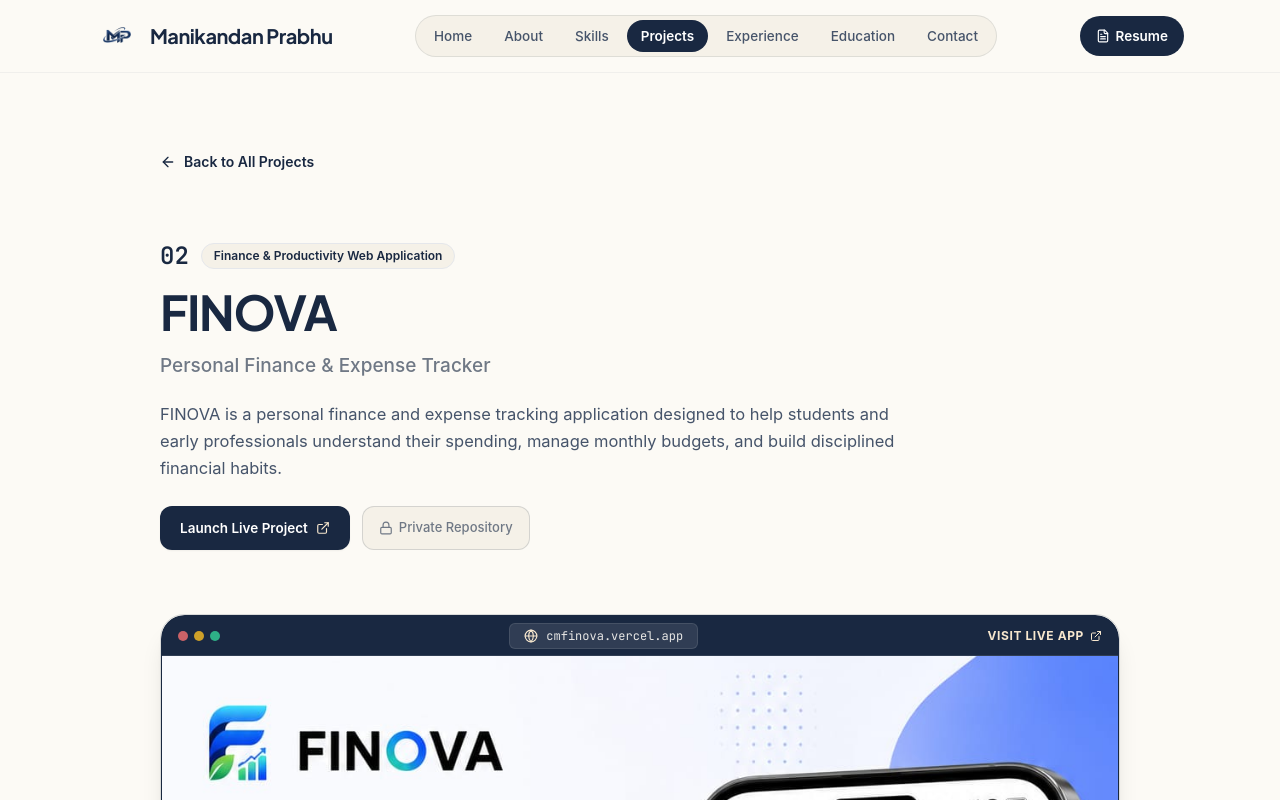
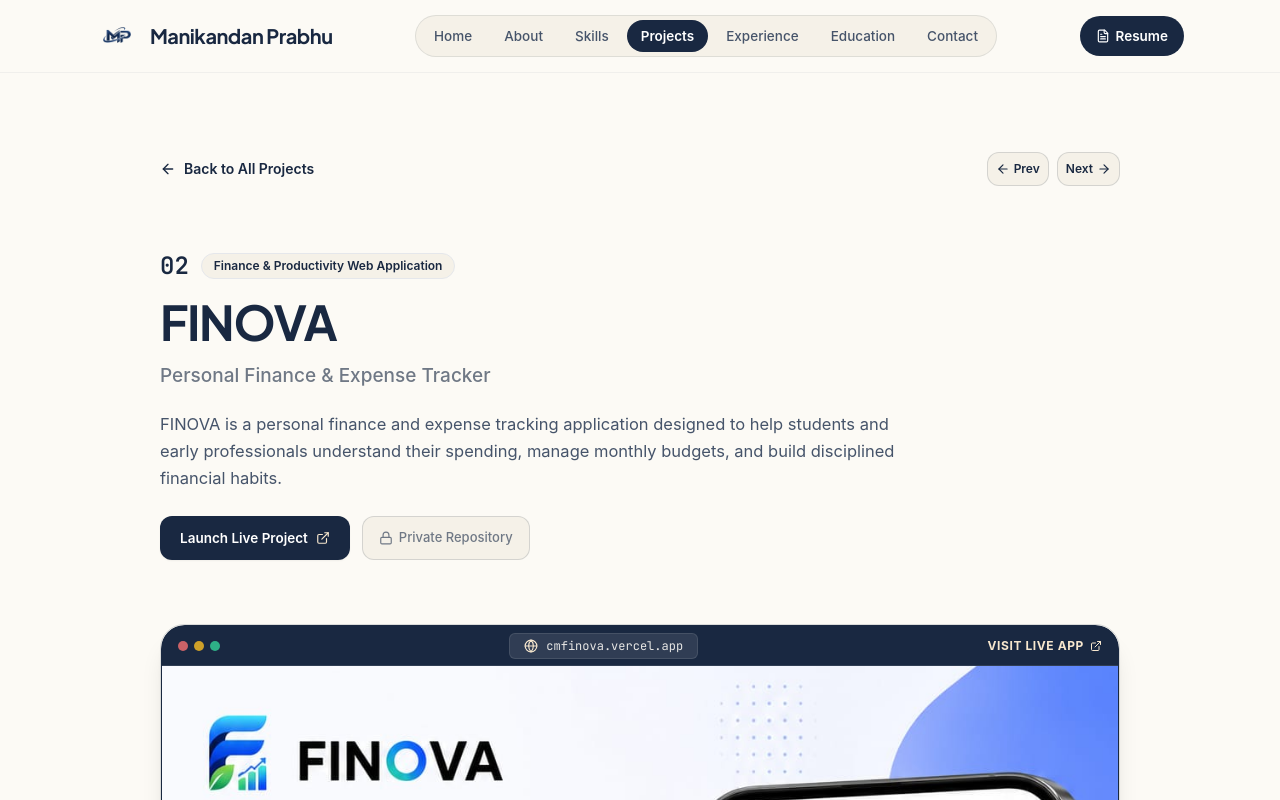
Before and after one commit to cmmanikandan/portfolio, a React (Vite) app: page /projects/finova in a window 1280 px wide. Shown: the top 800 px of the page. Built offline with nearby package versions, Linux system fonts and the light colour scheme.

Commit message:
feat: add Previous and Next case study navigation cards with project titles and animated icons

```diff
--- a/src/pages/ProjectDetailPage.tsx
+++ b/src/pages/ProjectDetailPage.tsx
@@ -14,6 +14,11 @@
   }
 
   const project = featuredProjects[projectIndex];
+
+  // Previous and Next project navigation
+  const prevProjectIndex = (projectIndex - 1 + featuredProjects.length) % featuredProjects.length;
+  const prevProject = featuredProjects[prevProjectIndex];
+
   const nextProjectIndex = (projectIndex + 1) % featuredProjects.length;
   const nextProject = featuredProjects[nextProjectIndex];
 
@@ -21,7 +26,7 @@
     <div className="py-10 sm:py-16 md:py-20 max-w-5xl mx-auto px-4 sm:px-6 lg:px-8 space-y-12 sm:space-y-16">
 
       {/* Top Breadcrumb / Back Link */}
-      <div>
+      <div className="flex items-center justify-between">
         <Link
           to="/projects"
           className="inline-flex items-center gap-2 text-xs sm:text-[14px] font-semibold text-[#192841] hover:text-[#233758] transition-colors link-hover group"
@@ -29,6 +34,26 @@
           <ArrowLeft className="w-4 h-4 transition-transform duration-200 group-hover:-translate-x-1" />
           <span>Back to All Projects</span>
         </Link>
+
+        {/* Quick Prev / Next header arrows */}
+        <div className="flex items-center gap-2">
+          <Link
+            to={`/projects/${prevProject.id}`}
+            className="p-2 rounded-xl bg-[#F5F1E8] border border-[#192841]/15 text-[#192841] hover:bg-[#F7E7CE] hover:-translate-y-0.5 transition-all shadow-2xs inline-flex items-center gap-1 text-xs font-semibold"
+            title={`Previous: ${prevProject.title}`}
+          >
+            <ArrowLeft className="w-3.5 h-3.5" />
+            <span className="hidden sm:inline">Prev</span>
+          </Link>
+          <Link
+            to={`/projects/${nextProject.id}`}
+            className="p-2 rounded-xl bg-[#F5F1E8] border border-[#192841]/15 text-[#192841] hover:bg-[#F7E7CE] hover:-translate-y-0.5 transition-all shadow-2xs inline-flex items-center gap-1 text-xs font-semibold"
+            title={`Next: ${nextProject.title}`}
+          >
+            <span className="hidden sm:inline">Next</span>
+            <ArrowRight className="w-3.5 h-3.5" />
+          </Link>
+        </div>
       </div>
 
       {/* Case Study Hero Header */}
@@ -240,18 +265,55 @@
         </div>
       </div>
 
-      {/* Next Project Footer Card */}
-      <div className="pt-6 border-t border-[#192841]/10 flex flex-col sm:flex-row items-center justify-between gap-4">
-        <span className="text-xs font-semibold uppercase tracking-wider text-[#6F7885]">
-          NEXT CASE STUDY
-        </span>
-        <Link
-          to={`/projects/${nextProject.id}`}
-          className="inline-flex items-center gap-2 text-sm font-bold text-[#192841] hover:text-[#233758] link-hover group"
-        >
-          <span>{nextProject.number} — {nextProject.title}</span>
-          <ArrowRight className="w-4 h-4 transition-transform duration-200 group-hover:translate-x-1" />
-        </Link>
+      {/* Previous & Next Case Studies Dual Navigation Cards */}
+      <div className="pt-8 border-t border-[#192841]/10 space-y-4">
+        <div className="grid grid-cols-1 sm:grid-cols-2 gap-4 sm:gap-6">
+
+          {/* Previous Case Study Card */}
+          <Link
+            to={`/projects/${prevProject.id}`}
+            className="p-5 sm:p-6 rounded-2xl bg-[#FFFEFB] border border-[#192841]/12 shadow-[0_4px_18px_rgba(25,40,65,0.04)] hover:shadow-[0_8px_24px_rgba(25,40,65,0.08)] hover:border-[#192841]/35 hover:-translate-y-0.5 transition-all duration-200 flex flex-col justify-between group"
+          >
+            <div className="flex items-center gap-2 text-xs font-semibold uppercase tracking-wider text-[#6F7885] group-hover:text-[#192841] transition-colors">
+              <ArrowLeft className="w-4 h-4 transition-transform duration-200 group-hover:-translate-x-1 text-[#192841]" />
+              <span>Previous Case Study</span>
+            </div>
+            <div className="mt-3">
+              <span className="text-xs font-mono font-bold text-[#192841] block">
+                {prevProject.number}
+              </span>
+              <h4 className="text-lg sm:text-xl font-bold text-[#192841] tracking-tight group-hover:text-[#233758] transition-colors mt-0.5">
+                {prevProject.title}
+              </h4>
+              <p className="text-xs text-[#6F7885] font-medium truncate mt-1">
+                {prevProject.subtitle}
+              </p>
+            </div>
+          </Link>
+
+          {/* Next Case Study Card */}
+          <Link
+            to={`/projects/${nextProject.id}`}
+            className="p-5 sm:p-6 rounded-2xl bg-[#FFFEFB] border border-[#192841]/12 shadow-[0_4px_18px_rgba(25,40,65,0.04)] hover:shadow-[0_8px_24px_rgba(25,40,65,0.08)] hover:border-[#192841]/35 hover:-translate-y-0.5 transition-all duration-200 flex flex-col justify-between items-start sm:items-end text-left sm:text-right group"
+          >
+            <div className="flex items-center gap-2 text-xs font-semibold uppercase tracking-wider text-[#6F7885] group-hover:text-[#192841] transition-colors">
+              <span>Next Case Study</span>
+              <ArrowRight className="w-4 h-4 transition-transform duration-200 group-hover:translate-x-1 text-[#192841]" />
+            </div>
+            <div className="mt-3">
+              <span className="text-xs font-mono font-bold text-[#192841] block">
+                {nextProject.number}
+              </span>
+              <h4 className="text-lg sm:text-xl font-bold text-[#192841] tracking-tight group-hover:text-[#233758] transition-colors mt-0.5">
+                {nextProject.title}
+              </h4>
+              <p className="text-xs text-[#6F7885] font-medium truncate mt-1">
+                {nextProject.subtitle}
+              </p>
+            </div>
+          </Link>
+
+        </div>
       </div>
 
     </div>
```
